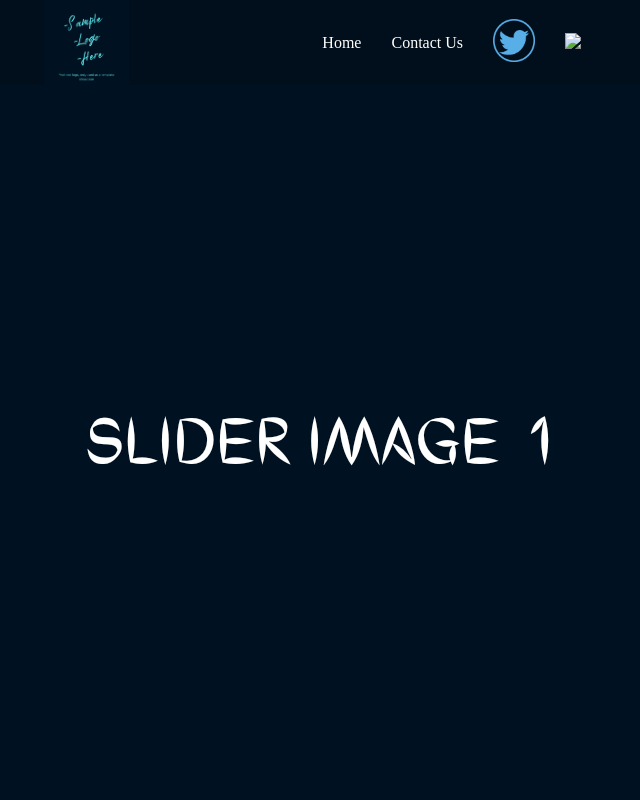
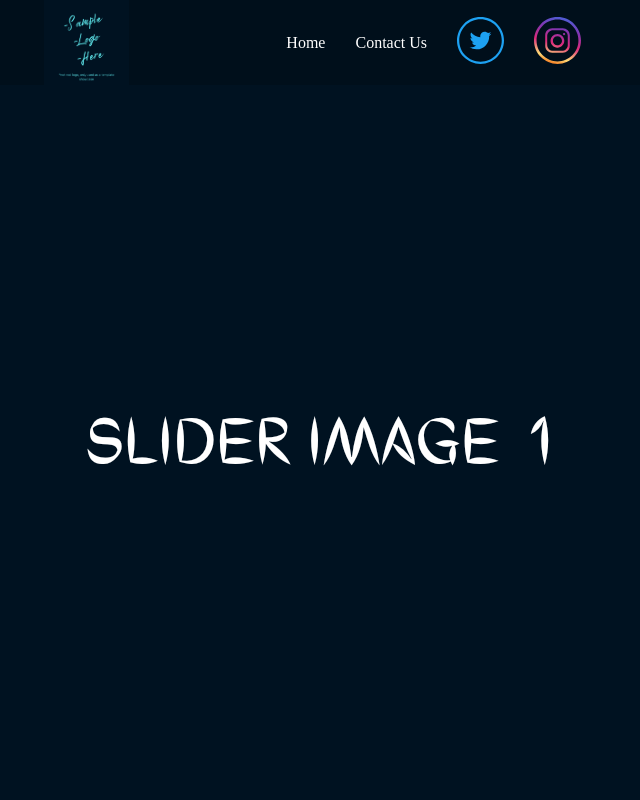
Before and after one commit to ArnavGautamGit/Website-Template-1, a plain HTML site: page index.html in a window 1280 px wide. Shown: the top 800 px of the page, without its empty margins (321-961 px from the left). Drawn offline with Linux system fonts and the light colour scheme.

Commit message:
Edited Header links

```diff
--- a/index.html
+++ b/index.html
@@ -25,11 +25,11 @@
               <li><img src="Assets/Discord new 2021.svg" target = "_blank"
               width = "70px"></li></a> -->
             <a href="https://twitter.com">
-                <li><img src="Assets/Twitter Logo.png" target = "_blank"
-                width = "42px"></li></a>
+                <li><img src="Assets/twitter-logo.svg" target = "_blank"
+                width = "47px"></li></a>
             <a href="https://instagram.com">
-                <li><img src="Assets/Instagram Logo.png" target = "_blank"
-                width = "45px"></li></a>
+                <li><img src="Assets/Instagram Logo 2.svg" target = "_blank"
+                width = "47px"></li></a>
           </ul>
         </div>
     </div>
```
Also changed, not shown: contacts.html (+2 -2 lines), Assets/Instagram Logo 2.svg (added), Assets/Twitter Logo.png (deleted), Assets/pngfind.com-facebook-icon-whitepng.png (deleted), Assets/twitter-logo.svg (added).
